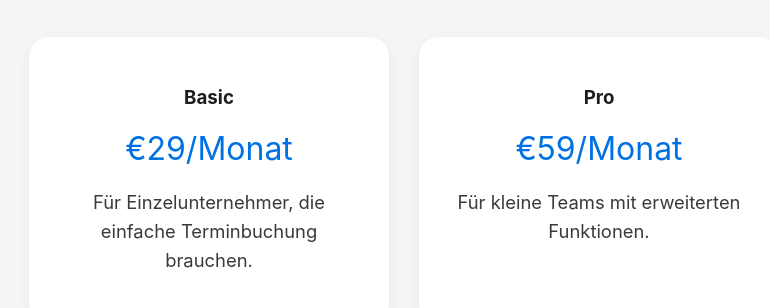
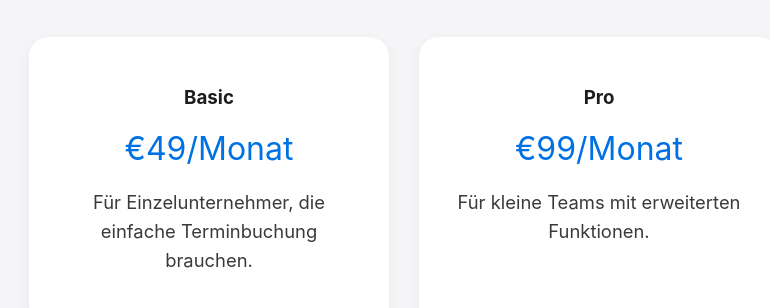
Before and after one commit to Max1837/terminbot-3, a plain HTML site: page index.html in a window 1280 px wide. Shown: the part 1500-1808 px from the top of the page, 236-1006 px from the left. Drawn offline with Linux system fonts and the light colour scheme.

Commit message:
Update index.html

```diff
--- a/index.html
+++ b/index.html
@@ -186,12 +186,12 @@
         <div class="pricing">
             <div class="price-card">
                 <h3>Basic</h3>
-                <div class="price">€29/Monat</div>
+                <div class="price">€49/Monat</div>
                 <p>Für Einzelunternehmer, die einfache Terminbuchung brauchen.</p>
             </div>
             <div class="price-card">
                 <h3>Pro</h3>
-                <div class="price">€59/Monat</div>
+                <div class="price">€99/Monat</div>
                 <p>Für kleine Teams mit erweiterten Funktionen.</p>
             </div>
             <div class="price-card">
```
